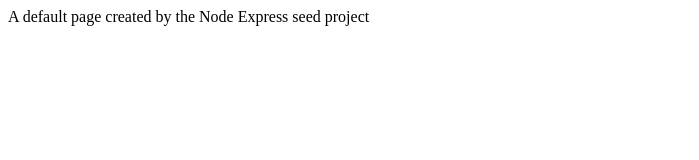
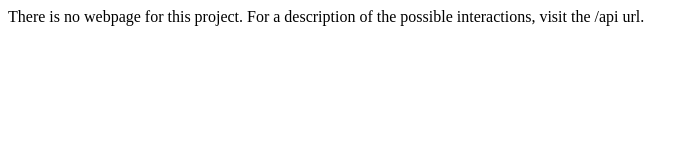
Before and after one commit to two-brothers/overcooked-api, a plain HTML site: page static/index.html in a window 1280 px wide. Shown: the whole page, without its empty margins (0-699 px from the left). Drawn offline with Linux system fonts and the light colour scheme.

Commit message:
Changed the index.html file to direct users to the /api url

```diff
--- a/static/index.html
+++ b/static/index.html
@@ -2,9 +2,9 @@
 <html lang="en">
 <head>
     <meta charset="UTF-8">
-    <title>Node Express seed</title>
+    <title>Overcooked</title>
 </head>
 <body>
-<div>A default page created by the Node Express seed project</div>
+<div>There is no webpage for this project. For a description of the possible interactions, visit the /api url.</div>
 </body>
 </html>
```
